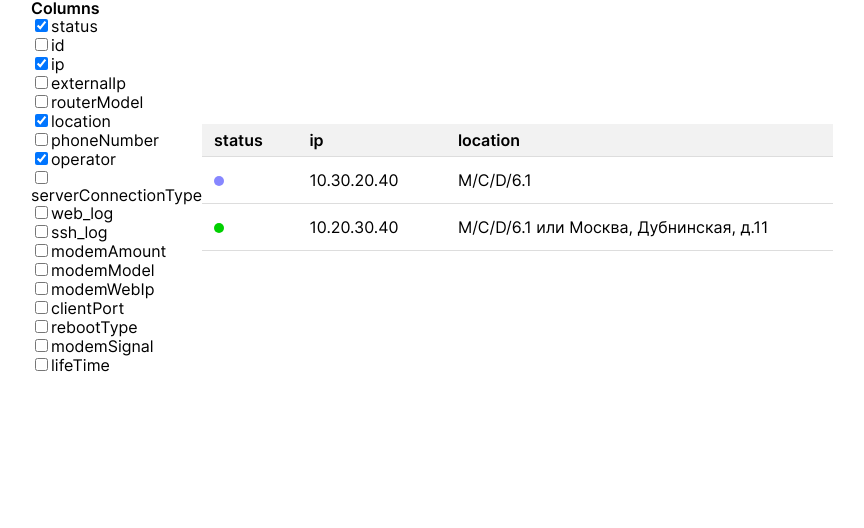
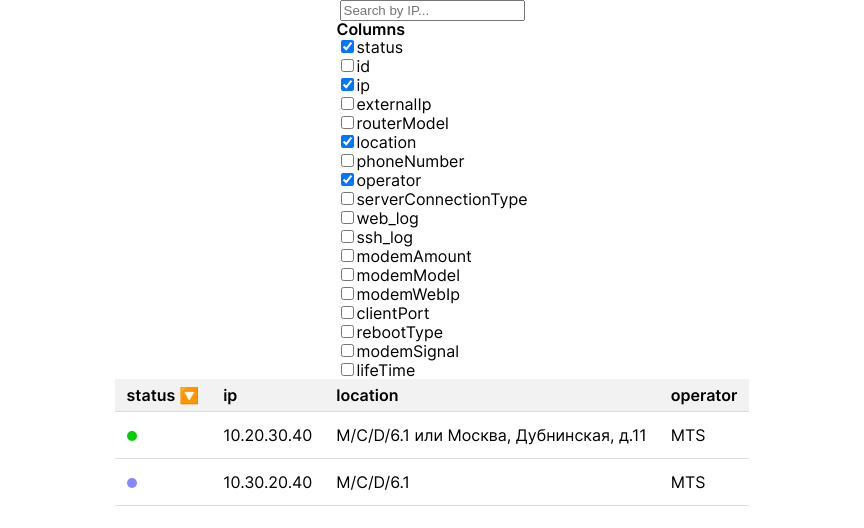
Before and after one commit to Raznex/newprocsitable, a React app: page / in a window 1280 px wide. Both pictures are taken after a click on the element "status". Shown: the whole page, without its empty margins (208-1072 px from the left). Built offline with nearby package versions, Linux system fonts and the light colour scheme.

Commit message:
Добавил сортировку и поиск по колонке

```diff
--- a/src/components/PaymentTable/PaymentTable.css
+++ b/src/components/PaymentTable/PaymentTable.css
@@ -1,5 +1,6 @@
 .table-container {
     display: flex;
+    flex-direction: column;
     align-items: center;
     max-width: 1100px;
     overflow-x: auto;
--- a/src/components/PaymentTable/PaymentTable.jsx
+++ b/src/components/PaymentTable/PaymentTable.jsx
@@ -40,7 +40,7 @@ const data = [
     clientPort: 'djuGSjnd:60001/adnrei:53292',
     rebootType: 'local/commander',
     modemSignal: '-63db/-12db',
-    lifeTime: '5d16h32m',
+    lifeTime: '5d12h32m',
   },
 ];
 
@@ -90,7 +90,12 @@ export const PaymentTable = () => {
   const [columns, setColumns] = useState(initialColumns);
   const [dropTarget, setDropTarget] = useState(null);
   const [visibleColumns, setVisibleColumns] = useState(visibleColumnsInit);
-
+  const [searchQuery, setSearchQuery] = useState('');
+  const [sortConfig, setSortConfig] = useState({
+    key: null,
+    direction: 'ascending',
+  });
+  // Функция скрытия колонок
   const toggleColumnVisibility = (column) => {
     setVisibleColumns({
       ...visibleColumns,
@@ -109,16 +114,16 @@ export const PaymentTable = () => {
 
     setColumns(updatedColumns);
   };
-
+  // Выбор колонки для перетаскивания
   const onDragStart = (e, columnName) => {
     e.dataTransfer.setData('text/plain', columnName);
   };
-
+  // Эфект при нажатии на колонку
   const onDragOver = (e, targetColumnName) => {
     e.preventDefault();
     setDropTarget(targetColumnName);
   };
-
+  // Выбор колонки куда перетаскиваем
   const onDrop = (e, targetColumnName) => {
     const sourceColumnName = e.dataTransfer.getData('text/plain');
     const sourceColumn = columns.find((col) => col.name === sourceColumnName);
@@ -133,6 +138,7 @@ export const PaymentTable = () => {
       setDropTarget(null);
     }
   };
+  // Функция определяющая цвет лампочки по статусу
   const getStatusBadge = (status) => {
     if (status === 'online') {
       return <div className='indicator-status green' />;
@@ -146,8 +152,56 @@ export const PaymentTable = () => {
     return null;
   };
 
+  const handleSearchChange = (e) => {
+    setSearchQuery(e.target.value);
+  };
+
+  const handleSort = (columnName) => {
+    const direction =
+      sortConfig.key === columnName && sortConfig.direction === 'ascending'
+        ? 'descending'
+        : 'ascending';
+
+    setSortConfig({ key: columnName, direction });
+  };
+
+  const sortedData = data.sort((a, b) => {
+    if (sortConfig.direction === 'ascending') {
+      const valueA = a[sortConfig.key] || '';
+      const valueB = b[sortConfig.key] || '';
+
+      if (isNaN(valueA) || isNaN(valueB)) {
+        return valueA.localeCompare(valueB);
+      } else {
+        return Number(valueA) - Number(valueB);
+      }
+    } else if (sortConfig.direction === 'descending') {
+      const valueA = a[sortConfig.key] || '';
+      const valueB = b[sortConfig.key] || '';
+
+      if (isNaN(valueA) || isNaN(valueB)) {
+        return valueB.localeCompare(valueA);
+      } else {
+        return Number(valueB) - Number(valueA);
+      }
+    }
+  });
+
+  const filteredData = sortedData.filter((item) => {
+    return item.ip.includes(searchQuery);
+  });
+
   return (
     <div className='table-container'>
+      <div className='search-container'>
+        <input
+          type='text'
+          placeholder='Search by IP...'
+          value={searchQuery}
+          onChange={handleSearchChange}
+          className='search-input'
+        />
+      </div>
       <div className='column-toggle'>
         <h3>Columns</h3>
         <ul>
@@ -180,19 +234,24 @@ export const PaymentTable = () => {
                       onDragOver={(e) => onDragOver(e, col.name)}
                       onDrop={(e) => onDrop(e, col.name)}
                       className={`table__th ${dropTarget === col.name ? 'drop-target' : ''}`}
-                      onClick={() => console.log(col)}
+                      onClick={() => handleSort(col.name)}
                     >
                       {col.name}
+                      {sortConfig.key === col.name && (
+                        <span>
+                          {sortConfig.direction === 'ascending' ? ' 🔽' : ' 🔼'}
+                        </span>
+                      )}
                     </th>
                   )
               )}
           </tr>
         </thead>
         <tbody>
-          {data.map((item) => (
+          {filteredData.map((item) => (
             <tr key={item.id} className='table__tr'>
               {columns
-                .sort((a, b) => a.order - b.order) // Сортировка колонок
+                .sort((a, b) => a.order - b.order)
                 .map(
                   (col) =>
                     visibleColumns[col.name] && (
```
Also changed, not shown: 1 other file.
